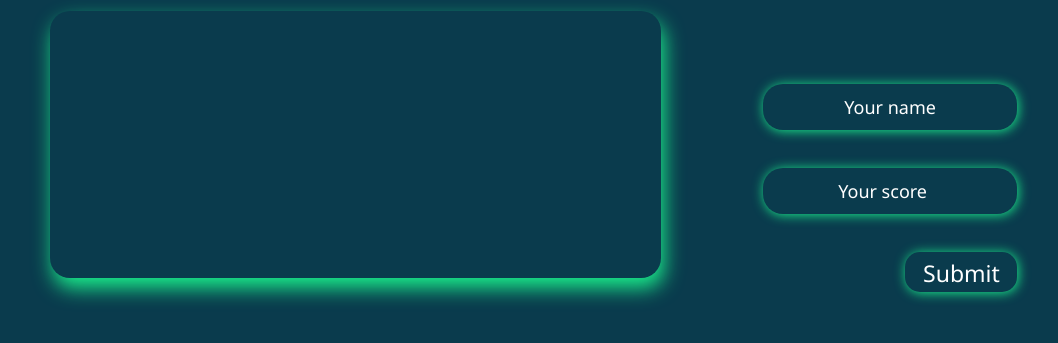
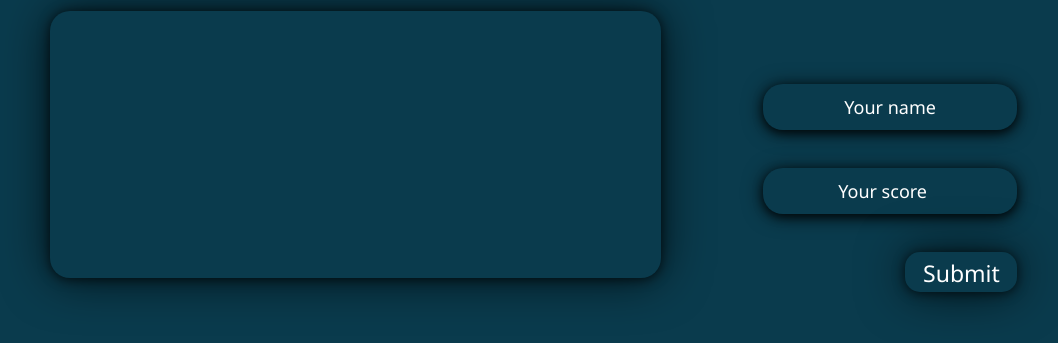
Before and after one commit to jerryowusu/LeaderBoard, a website built with webpack: page src/index.html in a window 1280 px wide. Shown: the part 323-666 px from the top of the page, without its empty margins (81-1139 px from the left). Built offline with nearby package versions, Linux system fonts and the light colour scheme; no server answers.

Commit message:
update screenshots

```diff
--- a/src/style.css
+++ b/src/style.css
@@ -3,8 +3,9 @@
   --color: #1aed8b;
   --color2: #fff;
   --background: #0a3b4d;
-  --shadow: 3px 10px 20px #1aed8b;
-  --shadow2: 1px 1px 12px #1aed8b;
+  --shadow: 3px 1px 20px #1aed8b;
+  --shadow2:  rgba(0, 0, 0, 0.7) 0px 2px 20px, rgba(0, 0, 0, 0.7) 0px 3px 10px;
+  --shadow3: rgba(0, 0, 0, 0.7) 0px 1px 48px, rgba(0, 0, 0, 0.7) 0px 1px 12px;
 }
 
 * {
@@ -72,11 +73,11 @@ h2 {
 }
 
 .scores {
-  background-color: #0a3b4d;
+  background-color: var(--background);
   height: 50%;
   overflow-y: auto;
   margin-top: 50px;
-  box-shadow: var(--shadow);
+  box-shadow: var(--shadow3);
   border-radius: 20px;
   padding: 30px;
 }
@@ -113,12 +114,24 @@ h2 {
 
 .btn {
   padding: 3px 10px;
-  box-shadow: var(--shadow2);
+  box-shadow: var(--shadow3);
   border-radius: 15px;
   align-self: end;
   color: var(--color2);
   background: #0a3b4d;
   border: none;
+}
+
+.input:focus  {
+  box-shadow: var(--shadow);
+}
+
+.scores:hover, .scores:focus {
+  box-shadow: var(--shadow);
+}
+
+.btn:active {
+  box-shadow: var(--shadow);
 }
 
 footer p {
```
Also changed, not shown: README.md, src/images/active.png (renamed from src/images/Screenshot (36).png), src/images/normal.png (added).
